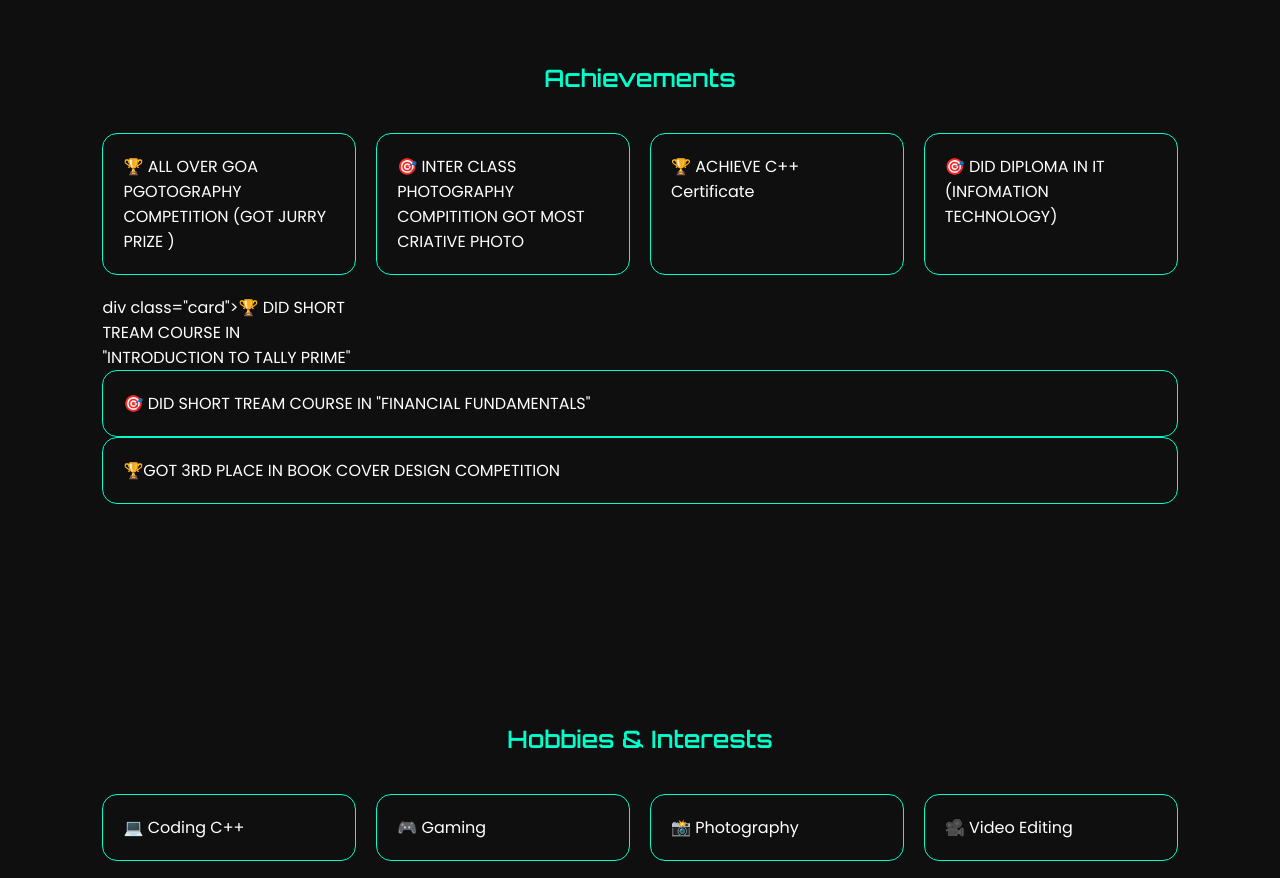
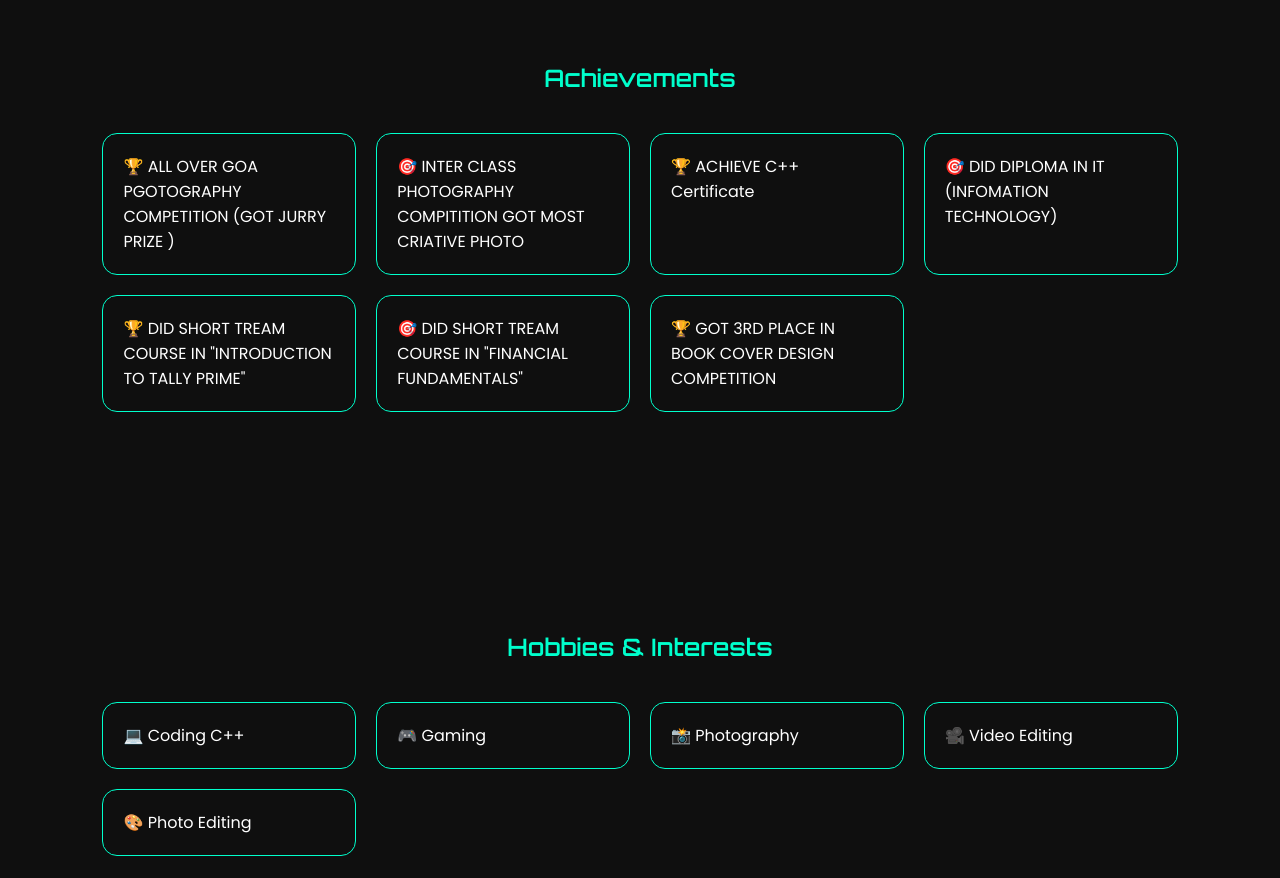
Before and after one commit to sreejitmandal2005-code/biodata2.0, a website: page index.html in a window 1280 px wide. Shown: the part 1800-2678 px from the top of the page. Drawn offline with Linux system fonts and the light colour scheme.

Commit message:
Add files via upload

```diff
--- a/index.html
+++ b/index.html
@@ -210,11 +210,11 @@
 <div class="grid">
 <div class="card">🏆 ALL OVER GOA PGOTOGRAPHY COMPETITION (GOT JURRY PRIZE )</div>
 <div class="card">🎯 INTER CLASS PHOTOGRAPHY COMPITITION GOT MOST CRIATIVE PHOTO </div>
-<div class="card">🏆  ACHIEVE C++ Certificate </div>
+<div class="card">🏆 ACHIEVE C++ Certificate </div>
 <div class="card">🎯 DID DIPLOMA IN IT (INFOMATION TECHNOLOGY)</div>
-div class="card">🏆 DID SHORT TREAM COURSE IN "INTRODUCTION TO TALLY PRIME"</div>
+<div class="card">🏆 DID SHORT TREAM COURSE IN "INTRODUCTION TO TALLY PRIME"</div>
 <div class="card">🎯 DID SHORT TREAM COURSE IN "FINANCIAL FUNDAMENTALS" </div>
-<div class="card">🏆GOT 3RD PLACE IN BOOK COVER DESIGN COMPETITION</div>
+<div class="card">🏆 GOT 3RD PLACE IN BOOK COVER DESIGN COMPETITION</div>
 </div>
 </section>
 
```
